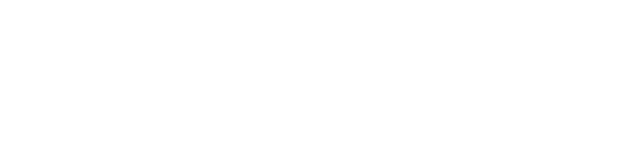
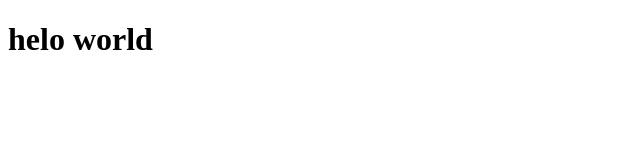
Before and after one commit to abdelhadi-eddiraa/mastering-git, a plain HTML site: page index.html in a window 1280 px wide. Shown: the whole page, without its empty margins (0-640 px from the left). Drawn offline with Linux system fonts and the light colour scheme.

Commit message:
add content to html

```diff
--- a/index.html
+++ b/index.html
@@ -8,9 +8,10 @@
     <title>Document</title>
 </head>
 <body>
-
+      <h1 id="h1">helo world</h1>
 
     <script src="index.js"></script> <!-- Link to your JavaScript file -->
 
+
 </body>
 </html>
```
